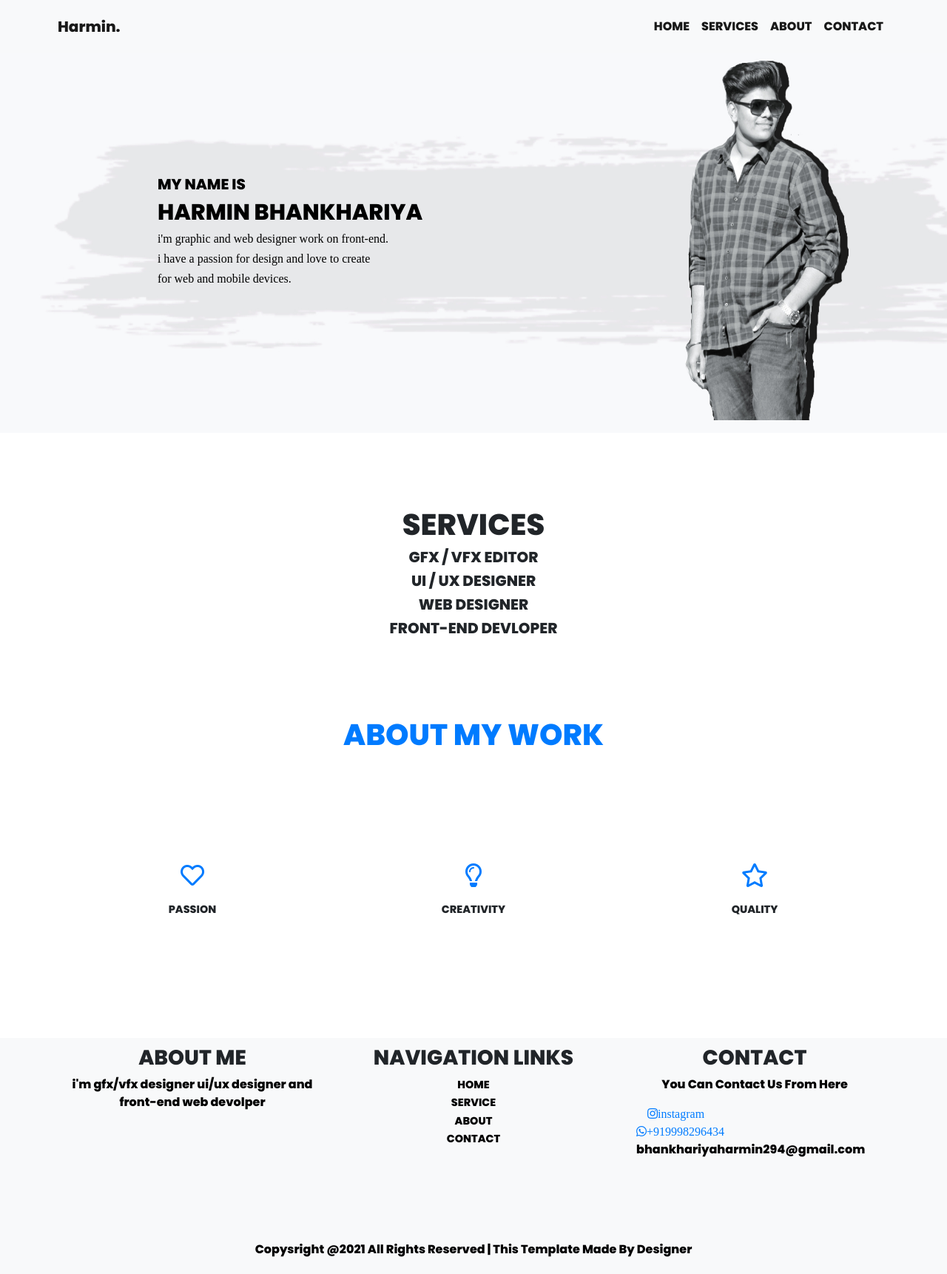
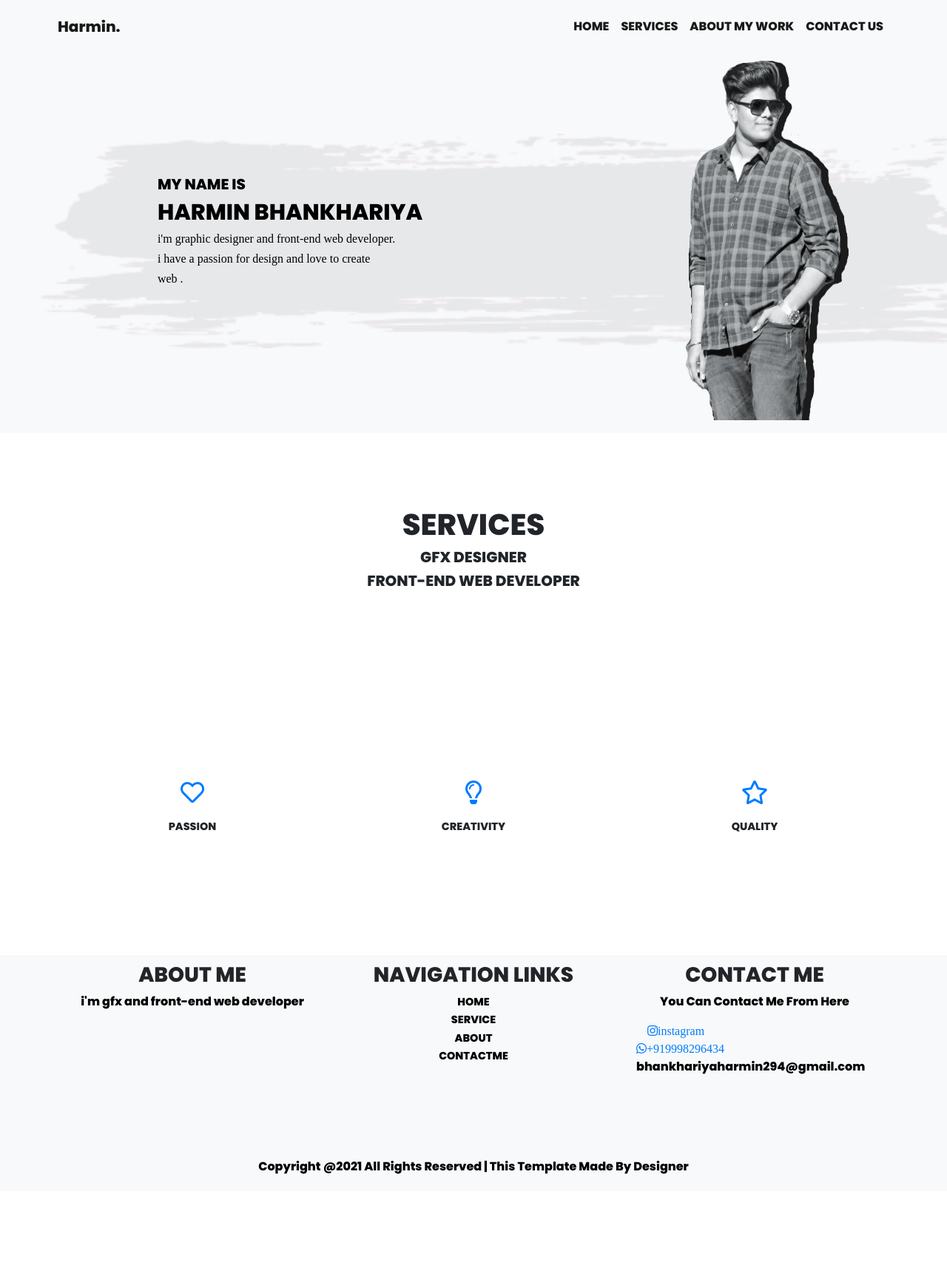
Before and after one commit to H4armin/HARMIN-PORTFOLIO, a plain HTML site: page index.html in a window 1280 px wide. Shown: the top 1722 px of the page at 74% size. After the commit the page ends 1610 px from the top, so only its background shows below. Drawn offline with nearby package versions, Linux system fonts and the light colour scheme.

Commit message:
Update index.html

```diff
--- a/index.html
+++ b/index.html
@@ -35,10 +35,10 @@
         </style>
       </li>
       <li class="nav-item active">
-        <a class="nav-link" href="#aboutourwork">ABOUT<span class="sr-only">(current)</span></a>
+        <a class="nav-link" href="#aboutourwork">ABOUT MY WORK<span class="sr-only">(current)</span></a>
       </li>
       <li class="nav-item active">
-        <a class="nav-link" href="#footer-div">CONTACT <span class="sr-only">(current)</span></a>
+        <a class="nav-link" href="#footer-div">CONTACT US <span class="sr-only">(current)</span></a>
       </li>
 
 
@@ -51,9 +51,8 @@
 
         <h5>MY NAME IS</h5>
         <h1 class="font-weight-bold">HARMIN BHANKHARIYA</h1>
-        <h6 class="font">i'm graphic and web designer work on front-end.</h6>
-         <h6 class="font">i have a passion for design and love to create</h6> <h6 class="font">for web
-     and mobile devices.</h6>
+        <h6 class="font">i'm graphic designer and front-end web developer.</h6>
+         <h6 class="font">i have a passion for design and love to create</h6> <h6 class="font">web .</h6>
 
 
 
@@ -84,10 +83,9 @@
 
   <div class="service-bottom"></div>
   <div class="service-item">
-   <h5>GFX / VFX EDITOR</h5>
-   <h5>UI / UX DESIGNER</h5>
-   <h5>WEB DESIGNER</h5>
-   <h5>FRONT-END DEVLOPER</h5>
+   <h5>GFX DESIGNER</h5>
+   <h5>FRONT-END WEB DEVELOPER</h5>
+
 
 
 
@@ -101,15 +99,18 @@
 <!--*******SERVICE SECTION END***********-->
 
 <!--*******MY SKILLS***********-->
-<section class="mt-p-">
+<!--section class="mt-10 p-10">
 
 
 <h1 class="text-primary text-center">ABOUT MY WORK</h1>
-<div class="mt- d-md-none d-flex justify-content-evenly">
+<div class=" extra-div col-lg-4 col-md-4 col-12">
+                     <a href="#"><i class="fa-2x far fa-star" aria-hidden="true"></i></a>
 
-<i class="fab fa-html5 fa-3x" style="color:#f4470b;"></i>
-<i class="fab fa-css3-alt fa-3x text-primary" style="color:#730fef;"></i>
-<i class="fab fa-bootstrap fa-3x" style="color:#f4470b;"></i>
+                     </div>
+                     <div class=" extra-div col-lg-4 col-md-4 col-12">
+                     <a href="#"><i class="fa-2x far fa-star" aria-hidden="true"></i></a>
+
+                     </div>
 
 </div>
 </section>
@@ -162,7 +163,7 @@
       <div class="col-lg-4 col-md-6 col-12 footerdiv text-center">
         <div>
           <h3>ABOUT ME</h3>
-          <p>i'm gfx/vfx designer ui/ux designer and front-end web devolper</p>
+          <p>i'm gfx and front-end web developer</p>
         </div>
 
       </div>
@@ -172,7 +173,7 @@
           <li><a href="#">HOME</a></li>
           <li><a href="#">SERVICE</a></li>
           <li><a href="#">ABOUT</a></li>
-          <li><a href="#">CONTACT</a></li>
+          <li><a href="#">CONTACTME</a></li>
 
       </div>
 
@@ -180,8 +181,8 @@
 
     <div class="col-lg-4 col-md-6 col-18 footer-div text-center">
        <div>
-          <h3>CONTACT</h3>
-          <p>You Can Contact Us From Here</p>
+          <h3>CONTACT ME</h3>
+          <p>You Can Contact Me From Here</p>
           <div class="social-div">
 
                 <div class="container contact-main">
@@ -229,7 +230,7 @@
     <div class="row"></div>
 
     <div class="mt-5 text-center">
-      <p>Copysright @2021 All Rights Reserved | This Template Made By Designer</p>
+      <p>Copyright @2021 All Rights Reserved | This Template Made By Designer</p>
 
     </div>
 
```
